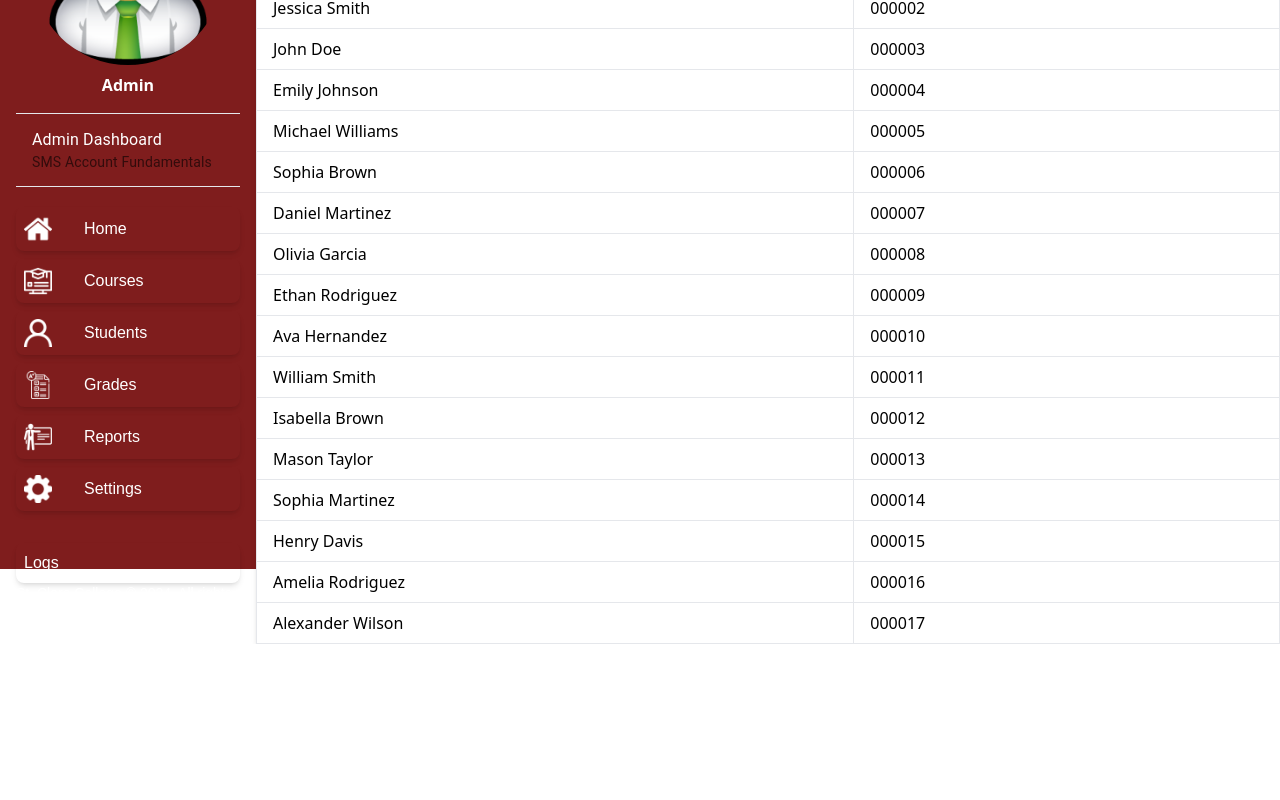
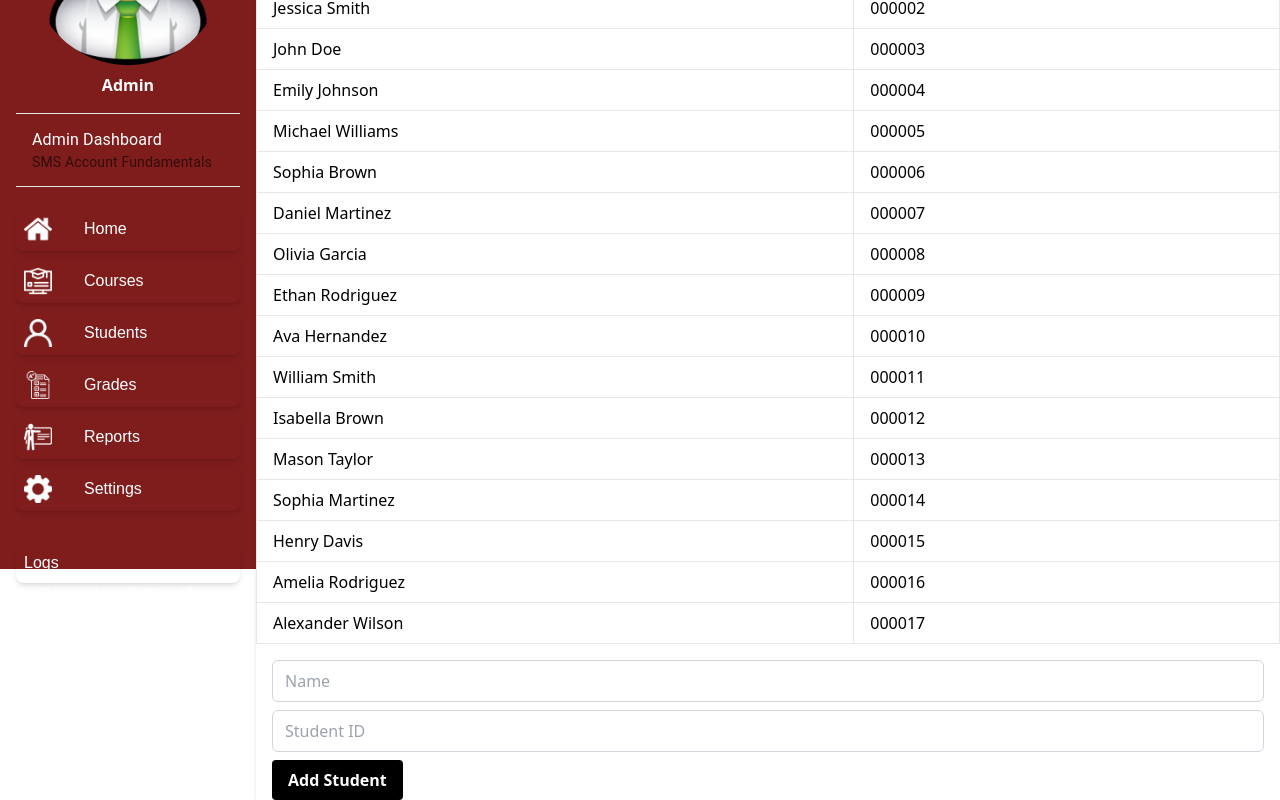
Before and after one commit to Richeese1/grading-system, a React (Create React App) app: page /grading-system/students in a window 1280 px wide. Shown: the part 231-1031 px from the top of the page. Before the commit the page ends 875 px from the top, so only its background shows below. Built offline with nearby package versions, Linux system fonts and the light colour scheme.

Commit message:
Adding Add and Edit buttons

```diff
--- a/src/components/pages/CoursesPage.jsx
+++ b/src/components/pages/CoursesPage.jsx
@@ -1,9 +1,26 @@
+import React, { useState } from "react";
 import Header from "../common/Header";
-import React, { useState } from "react";
 import DUMMY_DATA from "./Courses.json";
 
 const CoursesPage = () => {
   const [courses, setCourses] = useState(DUMMY_DATA);
+  const [newCourse, setNewCourse] = useState({
+    course_name: "",
+    course_code: "",
+    instructor: "",
+  });
+
+  const handleInputChange = (e) => {
+    const { name, value } = e.target;
+    setNewCourse({ ...newCourse, [name]: value });
+  };
+
+  const handleAddCourse = () => {
+    // Add validation if required
+    setCourses([...courses, newCourse]);
+    setNewCourse({ course_name: "", course_code: "", instructor: "" });
+  };
+
   return (
     <>
       <Header pageTitle={"Courses Page"} />
@@ -12,6 +29,7 @@ const CoursesPage = () => {
           Courses List
         </h2>
         <div className="overflow-x-auto">
+          <div className="max-h-96 overflow-y-auto">
             <table className="w-full">
               <thead>
                 <tr className="bg-gray-200">
@@ -47,6 +65,28 @@ const CoursesPage = () => {
             </table>
           </div>
         </div>
+        <div className="mt-4 px-4">
+          {["Course Name", "Course Code", "Instructor"].map((label, index) => (
+            <input
+              key={index}
+              type="text"
+              name={label.toLowerCase().replace(" ", "_")}
+              value={newCourse[label.toLowerCase().replace(" ", "_")]}
+              onChange={handleInputChange}
+              placeholder={label}
+              className={`w-full ${
+                index > 0 ? "mt-2" : ""
+              } py-2 px-3 border border-gray-300 rounded-md focus:outline-none focus:border-blue-500`}
+            />
+          ))}
+          <button
+            className="mt-2 bg-black hover:bg-red-900 text-white font-bold py-2 px-4 rounded"
+            onClick={handleAddCourse}
+          >
+            Add Course
+          </button>
+        </div>
+      </div>
     </>
   );
 };
--- a/src/components/pages/GradesPage.jsx
+++ b/src/components/pages/GradesPage.jsx
@@ -4,6 +4,13 @@ import DUMMY_DATA from "./Grades.json";
 
 const GradesPage = () => {
   const [studentData, setStudentGrades] = useState(DUMMY_DATA);
+
+  const handleEditGrade = (studentIndex, subjectIndex) => {
+    // Dummy logic to update the grade, replace it with your actual logic
+    const updatedStudentData = [...studentData];
+    updatedStudentData[studentIndex].subjects[subjectIndex].grade = "A+"; // Change grade to A+
+    setStudentGrades(updatedStudentData);
+  };
 
   return (
     <>
@@ -13,27 +20,40 @@ const GradesPage = () => {
           Student Data
         </h2>
         <div className="overflow-x-auto">
+          <div className="max-h-96 overflow-y-auto">
             <table className="w-full table-auto border-collapse border border-gray-300">
               <thead className="bg-gray-200">
                 <tr>
                   <th className="px-6 py-3">Student ID</th>
                   <th className="px-6 py-3">Year Level</th>
                   <th className="px-6 py-3">Subjects</th>
+                  <th className="px-6 py-3">Actions</th>
                 </tr>
               </thead>
               <tbody>
-              {studentData.map((student, index) => (
-                <tr key={index} className="hover:bg-gray-100 transition-colors">
+                {studentData.map((student, studentIndex) => (
+                  <tr
+                    key={studentIndex}
+                    className="hover:bg-gray-100 transition-colors"
+                  >
                     <td className="border px-6 py-4">{student.student_id}</td>
                     <td className="border px-6 py-4">{student.year_level}</td>
                     <td className="border px-6 py-4">
                       <ul>
-                      {student.subjects.map((subject, subIndex) => (
-                        <li key={subIndex}>
+                        {student.subjects.map((subject, subjectIndex) => (
+                          <li key={subjectIndex}>
                             {subject.subject}: {subject.grade}
                           </li>
                         ))}
                       </ul>
+                    </td>
+                    <td className="border px-6 py-4">
+                      <button
+                        className="bg-black hover:bg-red-900 text-white font-bold py-2 px-4 rounded"
+                        onClick={() => handleEditGrade(studentIndex, 0)} // Assuming editing the grade of the first subject
+                      >
+                        Edit Grade
+                      </button>
                     </td>
                   </tr>
                 ))}
@@ -41,6 +61,7 @@ const GradesPage = () => {
             </table>
           </div>
         </div>
+      </div>
     </>
   );
 };
--- a/src/components/pages/StudentsPage.jsx
+++ b/src/components/pages/StudentsPage.jsx
@@ -3,18 +3,54 @@ import Header from "../common/Header";
 import DUMMY_DATA from "./students.json";
 
 import { Link } from "react-router-dom";
+
 const StudentsPage = () => {
   const [students, setStudents] = useState(DUMMY_DATA);
+  const [newStudent, setNewStudent] = useState({ name: "", studentId: "" });
+  const [error, setError] = useState("");
+
+  const handleInputChange = (e) => {
+    const { name, value } = e.target;
+    setNewStudent({ ...newStudent, [name]: value });
+  };
+
+  const validateStudentId = (id) => {
+    return /^\d{1,6}$/.test(id);
+  };
+
+  const handleAddStudent = () => {
+    const { name, studentId } = newStudent;
+    if (!name.trim()) {
+      setError("Please enter a name.");
+      return;
+    }
+    if (!studentId.trim()) {
+      setError("Please enter a student ID.");
+      return;
+    }
+    if (!validateStudentId(studentId)) {
+      setError("Student ID must be a number with at most 6 digits.");
+      return;
+    }
+    const newStudentData = {
+      _id: { $oid: students.length + 1 }, // Dummy unique ID
+      name: name,
+      student_number: studentId,
+    };
+    setStudents([...students, newStudentData]);
+    setNewStudent({ name: "", studentId: "" });
+    setError("");
+  };
 
   return (
     <>
       <Header pageTitle={"Students Page"} />
-
       <div className="w-full bg-white shadow-md overflow-hidden">
         <h2 className="text-center text-2xl font-bold py-4 bg-red-900 text-white">
           Students List
         </h2>
         <div className="overflow-x-auto">
+          <div className="max-h-full overflow-y-auto">
             <table className="w-full table-auto">
               <thead className="bg-gray-200">
                 <tr>
@@ -36,11 +72,39 @@ const StudentsPage = () => {
                         {student.name}
                       </Link>
                     </td>
-                  <td className="border px-4 py-2">{student.student_number}</td>
+                    <td className="border px-4 py-2">
+                      {student.student_number}
+                    </td>
                   </tr>
                 ))}
               </tbody>
             </table>
+          </div>
+        </div>
+        <div className="mt-4 px-4">
+          <input
+            type="text"
+            name="name"
+            value={newStudent.name}
+            onChange={handleInputChange}
+            placeholder="Name"
+            className="w-full py-2 px-3 border border-gray-300 rounded-md focus:outline-none focus:border-blue-500"
+          />
+          <input
+            type="text"
+            name="studentId"
+            value={newStudent.studentId}
+            onChange={handleInputChange}
+            placeholder="Student ID"
+            className="w-full mt-2 py-2 px-3 border border-gray-300 rounded-md focus:outline-none focus:border-blue-500"
+          />
+          <button
+            className="mt-2 bg-black hover:bg-red-900 text-white font-bold py-2 px-4 rounded"
+            onClick={handleAddStudent}
+          >
+            Add Student
+          </button>
+          {error && <p className="mt-2 text-red-500">{error}</p>}
         </div>
       </div>
     </>
```
Lines whose indentation alone changed are shown as unchanged.
